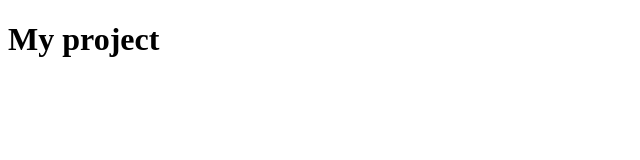
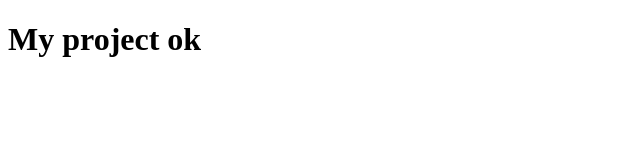
Before and after one commit to NikolaienkoN/my-project, a plain HTML site: page index.html in a window 1280 px wide. Shown: the full height of the page, 0-640 px from the left. Drawn offline with Linux system fonts and the light colour scheme.

Commit message:
changed2

```diff
--- a/index.html
+++ b/index.html
@@ -7,6 +7,6 @@
   <title>My project </title>
 </head>
 <body>
-  <h1> My project </h1>
+  <h1> My project ok </h1>
 </body>
 </html>
```
